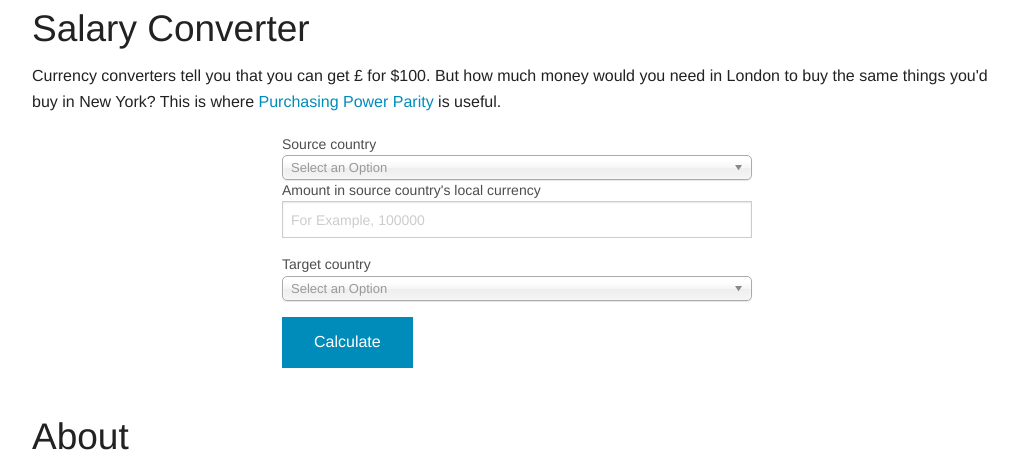
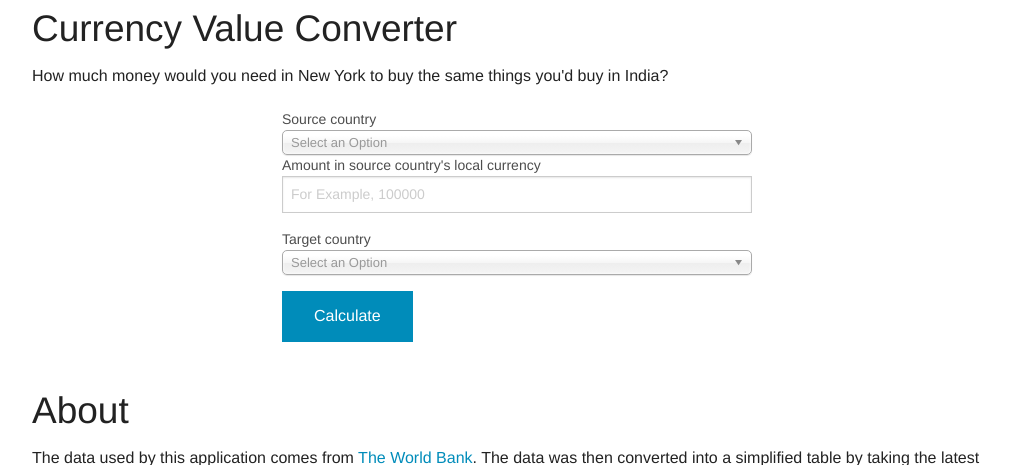
Before and after one commit to nvzard/Currency-Value-Converter, a Flask app: template templates/index.html in a window 1280 px wide. Shown: the top 465 px of the page, without its empty margins (123-1141 px from the left). Run offline with Flask 2, Linux system fonts and the light colour scheme; the template is opened without the code that fills it: values that come from a table or form of the project are taken from there, others are empty.

Commit message:
Create README.md

```diff
--- a/templates/index.html
+++ b/templates/index.html
@@ -3,7 +3,7 @@
   <head>
     <meta charset="utf-8" />
     <meta name="viewport" content="width=device-width, initial-scale=1.0" />
-    <title>Salary Converter</title>
+    <title>Currency Value Converter</title>
     <link rel="stylesheet" href="/static/bower_components/foundation/css/foundation.min.css">
     <link rel="stylesheet" href="/static/bower_components/chosen/chosen.min.css" />
     <link rel="stylesheet" href="/static/css/app.css" />
@@ -27,8 +27,8 @@
 
     <div class="row">
       <div class="large-12 columns">
-        <h2>Salary Converter</h2>
-        <p>Currency converters tell you that you can get &pound;{{ conversion_rate | round(2) }} for $100. But how much money would you need in London to buy the same things you'd buy in New York? This is where <a href="http://simple.wikipedia.org/wiki/Purchasing_power_parity">Purchasing Power Parity</a> is useful.</p>
+        <h2>Currency Value Converter</h2>
+        <p>How much money would you need in New York to buy the same things you'd buy in India?</p>
       </div>
     </div>
 
```
Also changed, not shown: README.md (added).
